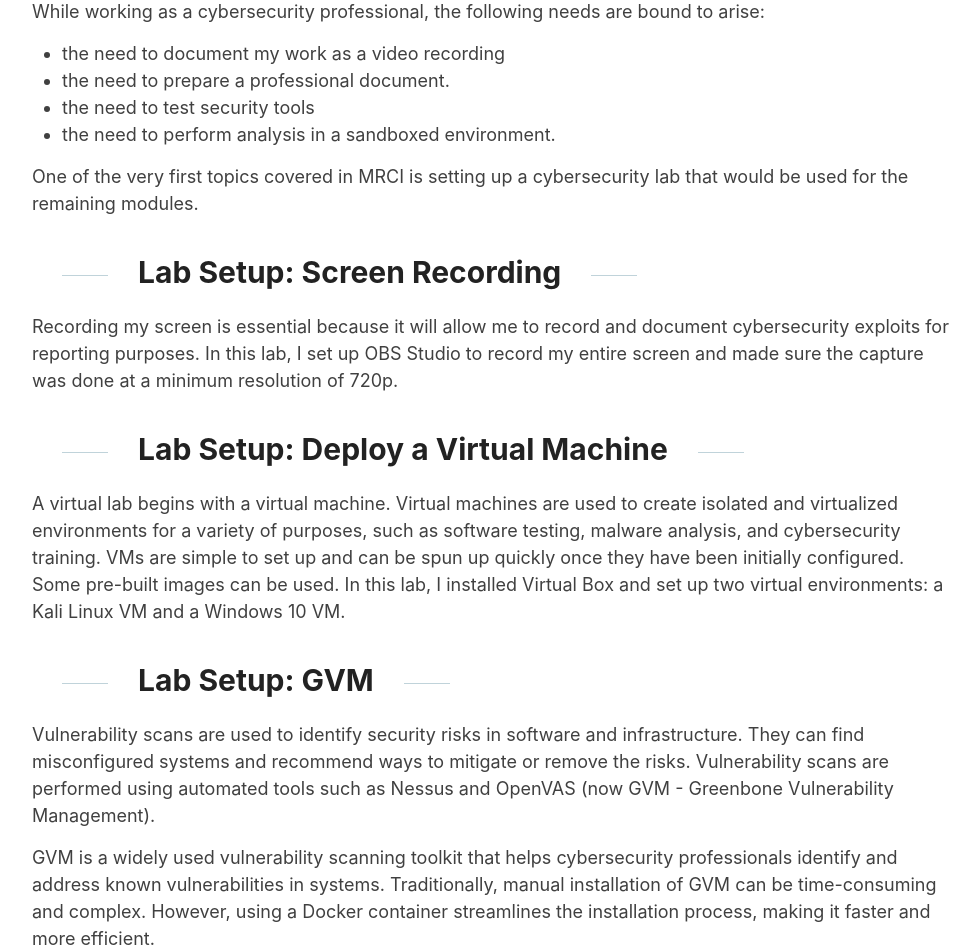
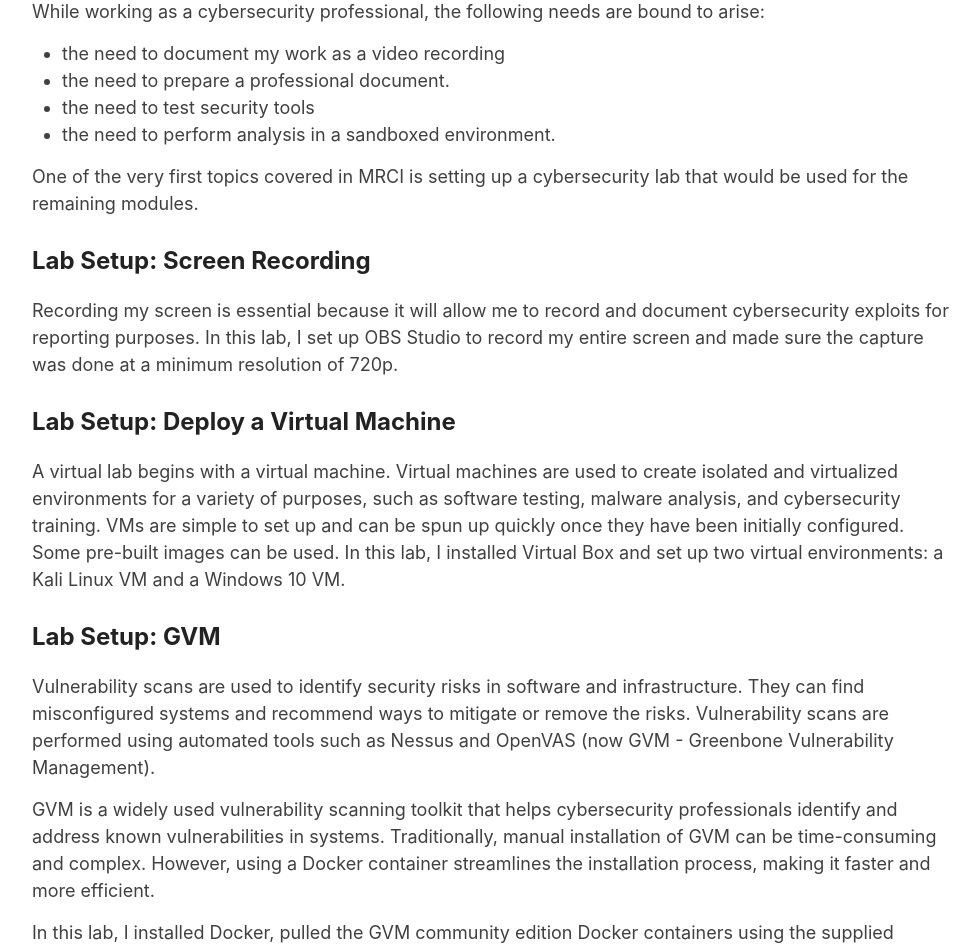
Before and after one commit to iukadike/blog, a Jekyll site: the page built from _posts/2023-11-13-security-lab-setup.md, in a window 1280 px wide. Shown: the part 537-1487 px from the top of the page, without its empty margins (148-1128 px from the left). Built offline with Jekyll 4.4.1, drawn with Linux system fonts in a browser that asks for light colours; comment, search, counter and statistics services are not loaded.

Commit message:
update formatting

```diff
--- a/_posts/2023-11-13-security-lab-setup.md
+++ b/_posts/2023-11-13-security-lab-setup.md
@@ -16,17 +16,17 @@ While working as a cybersecurity professional, the following needs are bound to
 One of the very first topics covered in MRCI is setting up a cybersecurity lab that would be used for the remaining modules.
 
 
-## Lab Setup: Screen Recording
+### Lab Setup: Screen Recording
 
 Recording my screen is essential because it will allow me to record and document cybersecurity exploits for reporting purposes. In this lab, I set up OBS Studio to record my entire screen and made sure the capture was done at a minimum resolution of 720p.
 
 
-## Lab Setup: Deploy a Virtual Machine
+### Lab Setup: Deploy a Virtual Machine
 
 A virtual lab begins with a virtual machine. Virtual machines are used to create isolated and virtualized environments for a variety of purposes, such as software testing, malware analysis, and cybersecurity training. VMs are simple to set up and can be spun up quickly once they have been initially configured. Some pre-built images can be used. In this lab, I installed Virtual Box and set up two virtual environments: a Kali Linux VM and a Windows 10 VM.
 
 
-## Lab Setup: GVM
+### Lab Setup: GVM
 
 Vulnerability scans are used to identify security risks in software and infrastructure. They can find misconfigured systems and recommend ways to mitigate or remove the risks. Vulnerability scans are performed using automated tools such as Nessus and OpenVAS (now GVM - Greenbone Vulnerability Management).
 
@@ -35,14 +35,14 @@ GVM is a widely used vulnerability scanning toolkit that helps cybersecurity pro
 In this lab, I installed Docker, pulled the GVM community edition Docker containers using the supplied docker-compose file, started the containers, and performed a scan on a Windows XP host. The scan identified several vulnerabilities, including a remote code execution vulnerability in the Windows XP operating system.
 
 
-## Lab Setup: Create a template for a professional document
+### Lab Setup: Create a template for a professional document
 
 Report writing is a critical skill for any cybersecurity professional. Reports must be accurate and comprehensive, yet simple enough for everyone involved to quickly grasp the situation. Cybersecurity professionals typically write malware analysis reports, digital forensics reports, penetration testing reports, "policies, procedures, and guides", "standards and baselines", etc.
 
 Report writing is a skill that improves with practice. In this lab, I am taking my first step towards writing a professional document by creating a template report.
 
 
-### Some problems I faced
+#### Some problems I faced
 
 When recording my screen, OBS uses CPU resources to encode the video. Often, I will have at least two VMs running while also using OBS to capture my screen. One issue was how to choose the best settings in OBS Studio to produce lag-free, high-quality screen recordings while using moderate CPU resources. After some trial and error, I was able to find a setting that worked well with my system specifications.
 
```
